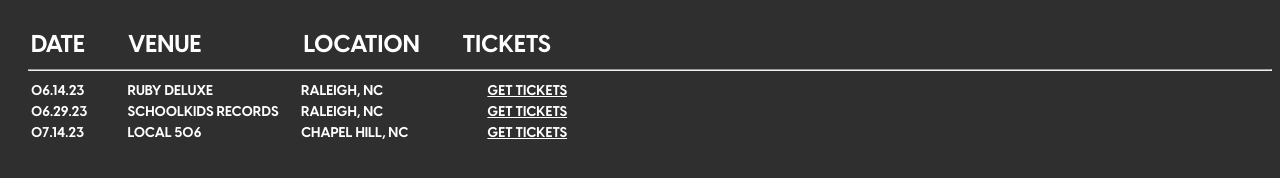
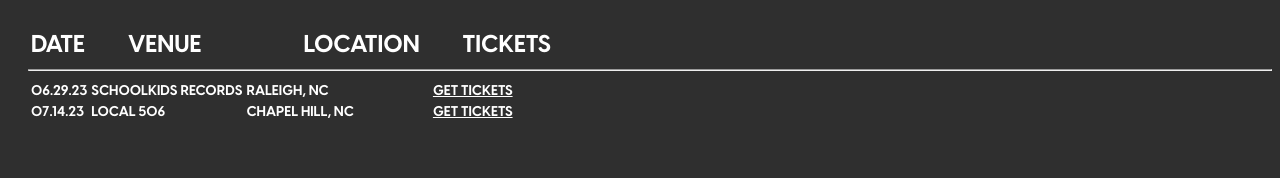
Before and after one commit to 2by4hor/FoundiT, a plain HTML site: page Pages/Main/Tour.html in a window 1280 px wide. Drawn offline with Linux system fonts and the light colour scheme.

Commit message:
Update Tour.html

```diff
--- a/Pages/Main/Tour.html
+++ b/Pages/Main/Tour.html
@@ -13,12 +13,6 @@
 </table>
 <hr></hr>
 <table>
-  <tr class="table-sub">
-    <td style="padding-right: 40px">06.14.23</td>
-    <td style="padding-right: 85px">RUBY DELUXE</td>
-    <td>RALEIGH, NC</td>
-	<td><a style="padding-left: 75px; color: white;" target="_blank" href="https://www.eventbrite.com/e/live-music-orphan-riot-mercury-dimes-foundit-tickets-632847633307">GET TICKETS</a>
-  </tr>
     <tr class="table-sub">
     <td>06.29.23</td>
     <td>SCHOOLKIDS RECORDS</td>
```
